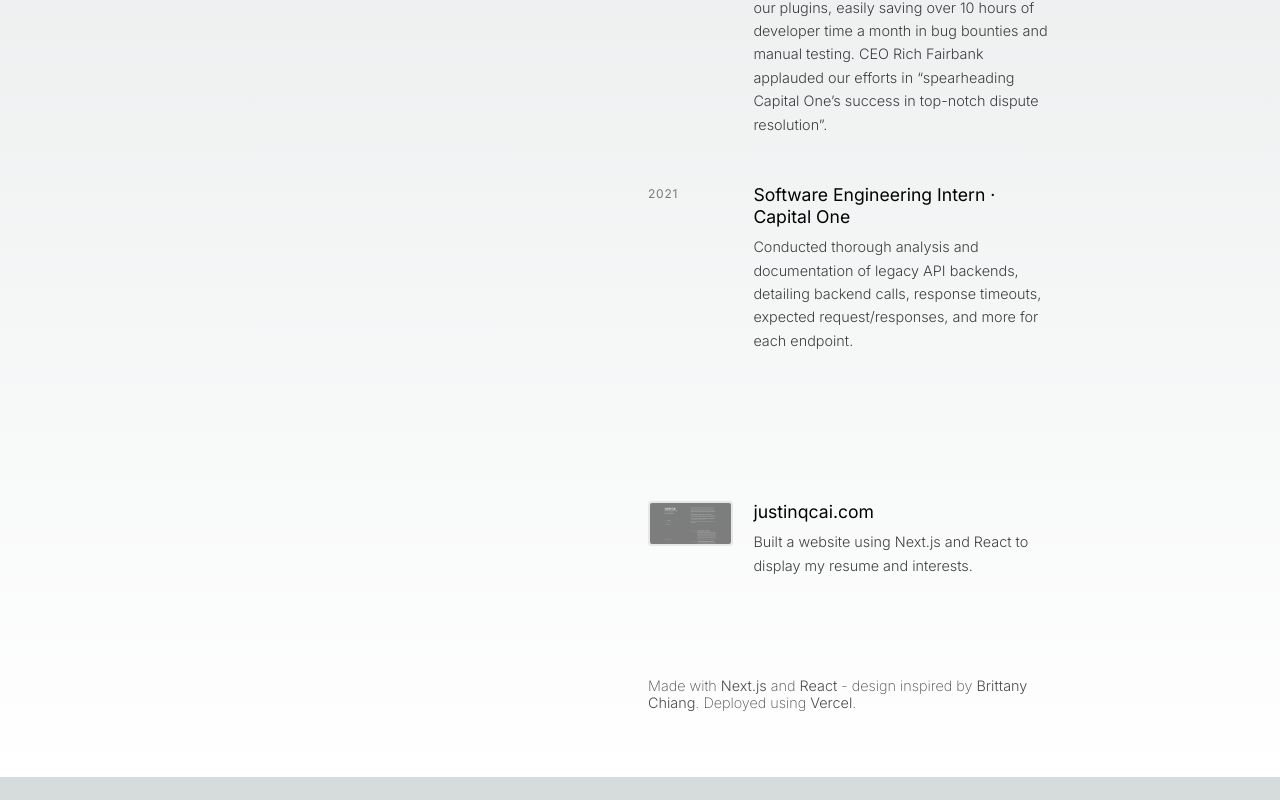
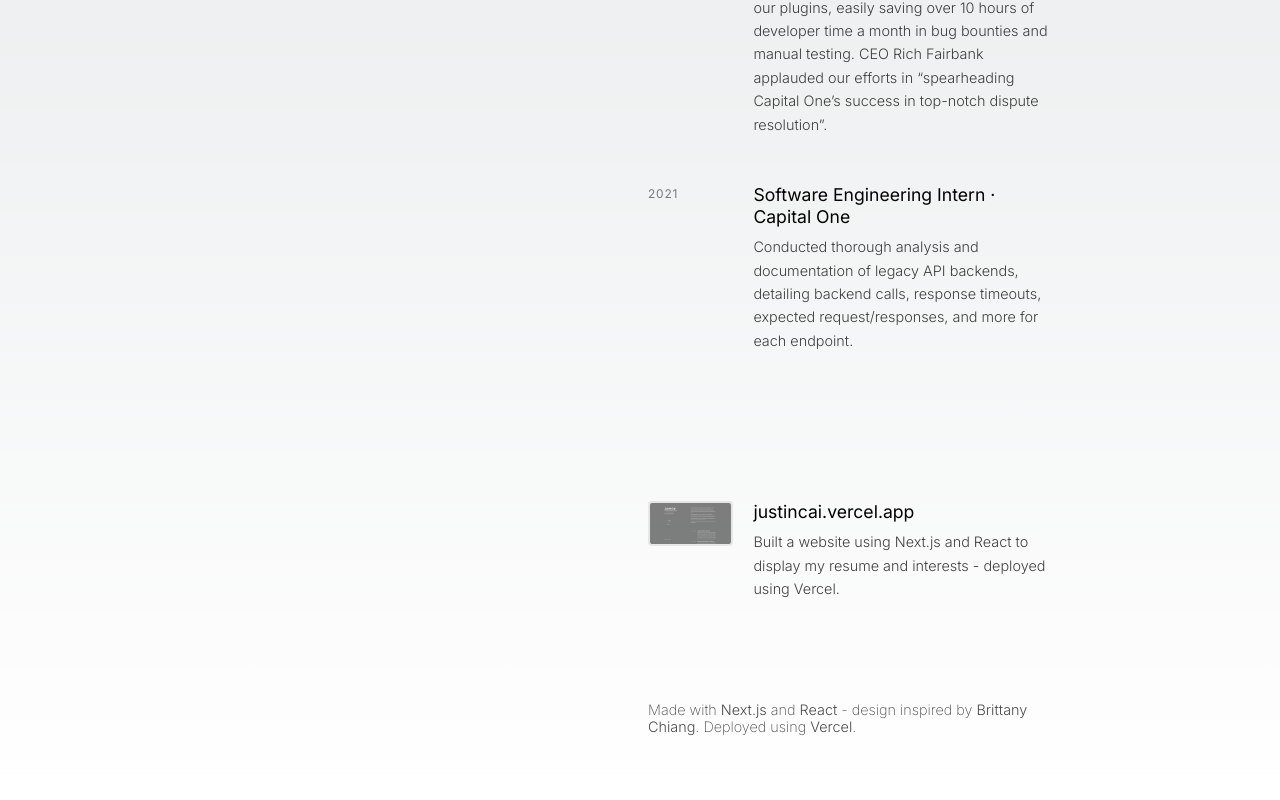
Before and after one commit to justinqcai/justin-cai-website, a Next.js app: page / in a window 1280 px wide. Shown: the part 1135-1935 px from the top of the page. Before the commit the page ends 1912 px from the top, so only its background shows below. Built offline with nearby package versions, Linux system fonts and the light colour scheme.

Commit message:
Update README and website url

```diff
--- a/src/app/page.js
+++ b/src/app/page.js
@@ -139,12 +139,12 @@ export default function Home() {
                 alt: "Personal website",
               }}
               // date="2024"
-              projectName="justinqcai.com"
+              projectName="justincai.vercel.app"
               // company="Capital One"
-              link="https://justinqcai.com"
+              link="https://justincai.vercel.app"
             >
               Built a website using Next.js and React to display my resume and
-              interests.
+              interests - deployed using Vercel.
             </Tile>
           </ul>
         </section>
```
Also changed, not shown: 1 other file (tests, documents, lock files or other folders).
